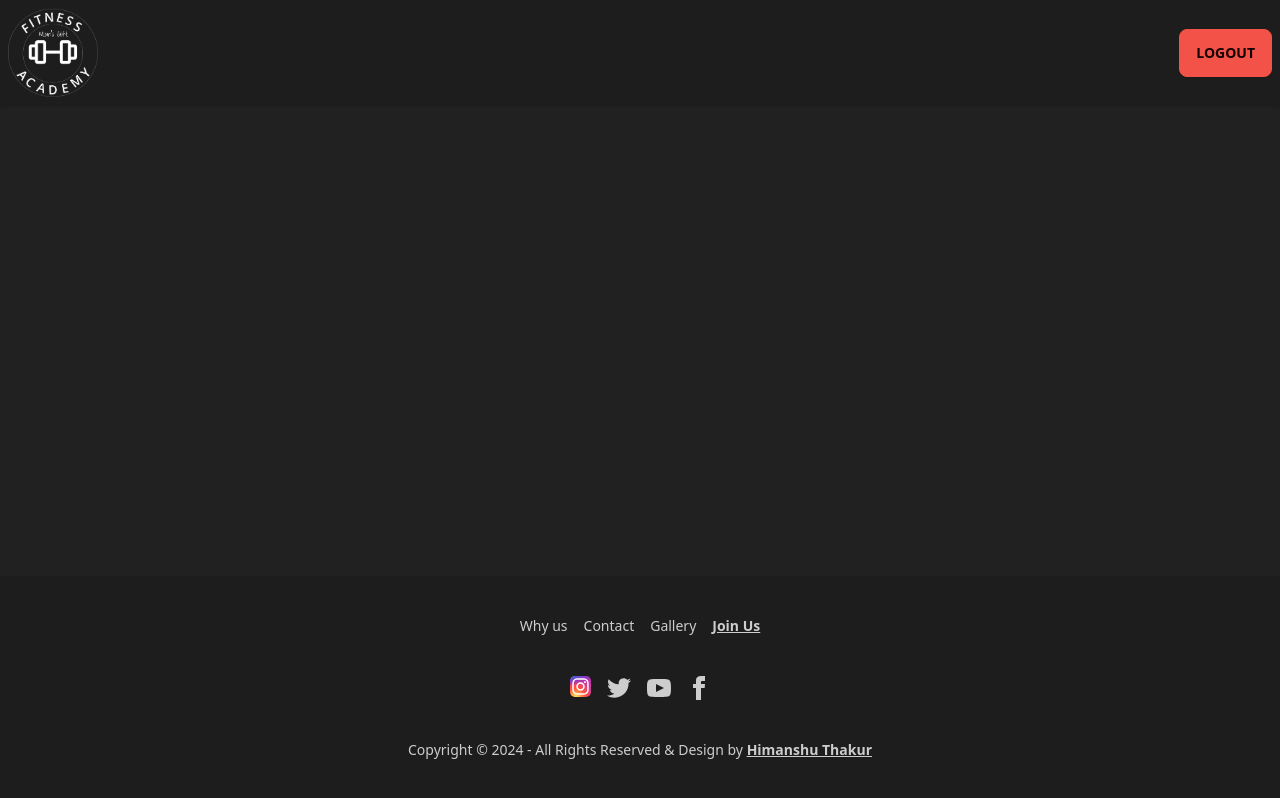
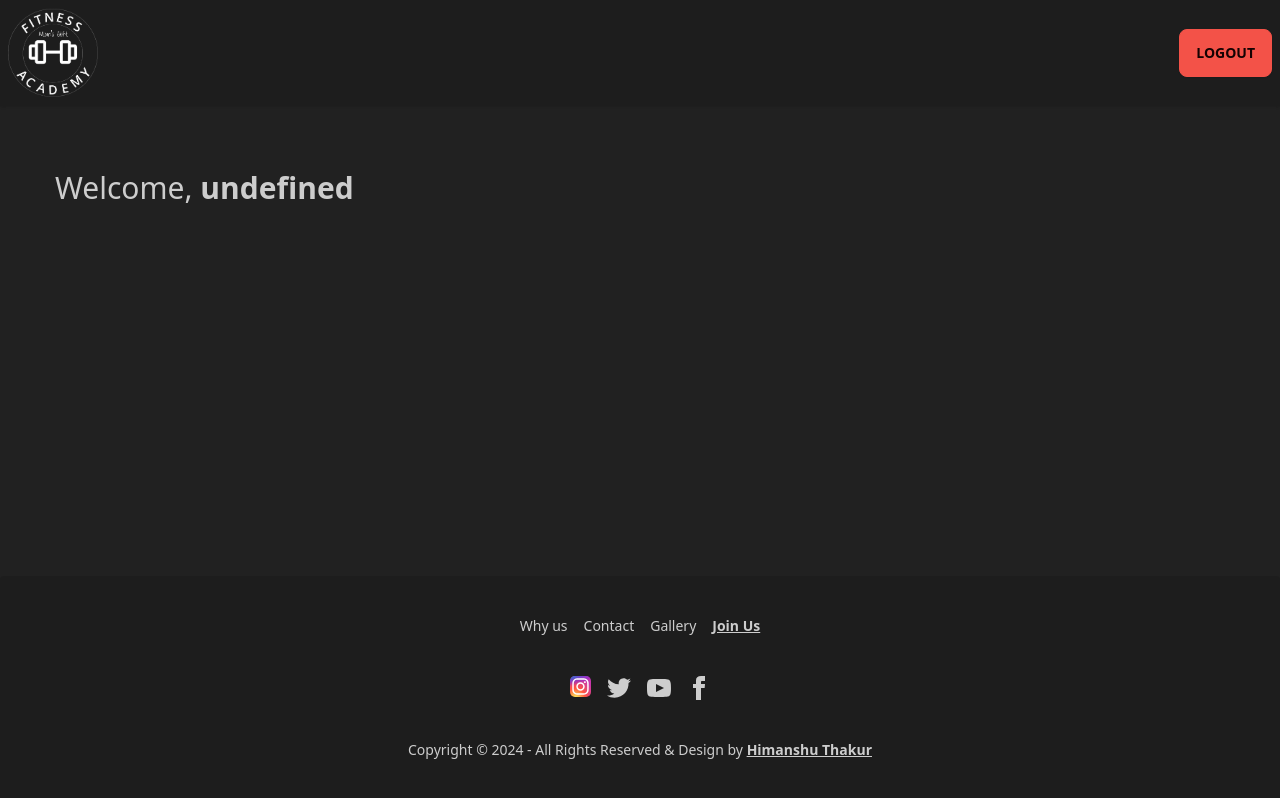
Before and after one commit to himanshuthakur71/gymSite, a SvelteKit app: page /admin/dashboard in a window 1280 px wide. Built offline with nearby package versions, Linux system fonts and the light colour scheme; no server answers.

Commit message:
Code Updated

```diff
--- a/src/routes/(adminLayout)/admin/dashboard/+page.svelte
+++ b/src/routes/(adminLayout)/admin/dashboard/+page.svelte
@@ -0,0 +1,15 @@
+<script lang="ts">
+	import { userStore } from '$lib/Stores/userStore';
+</script>
+
+<section>
+	<div class="hms-container">
+		<div class="w-full">
+			<div class="my-16">
+				<h1 class=" text-2xl lg:text-3xl">
+					Welcome, <strong>{$userStore?.user_metadata?.first_name}</strong>
+				</h1>
+			</div>
+		</div>
+	</div>
+</section>
```
